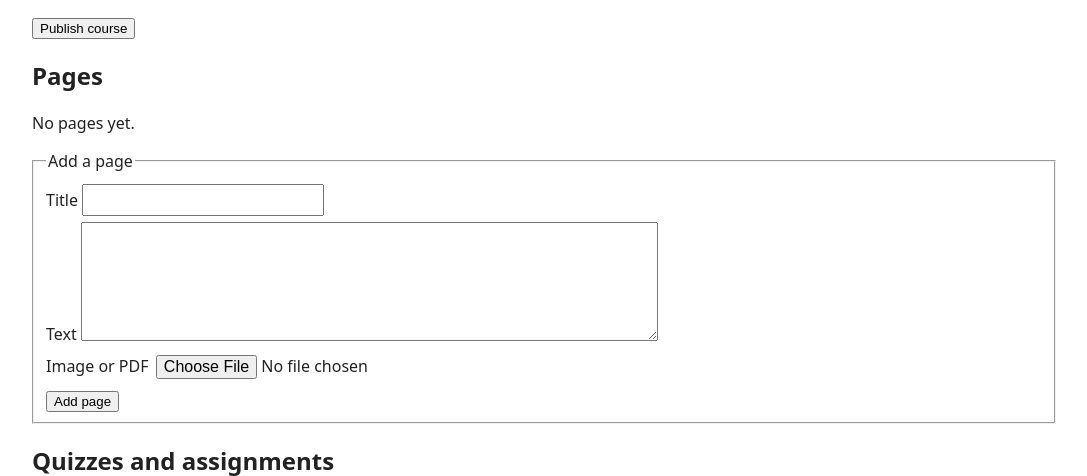
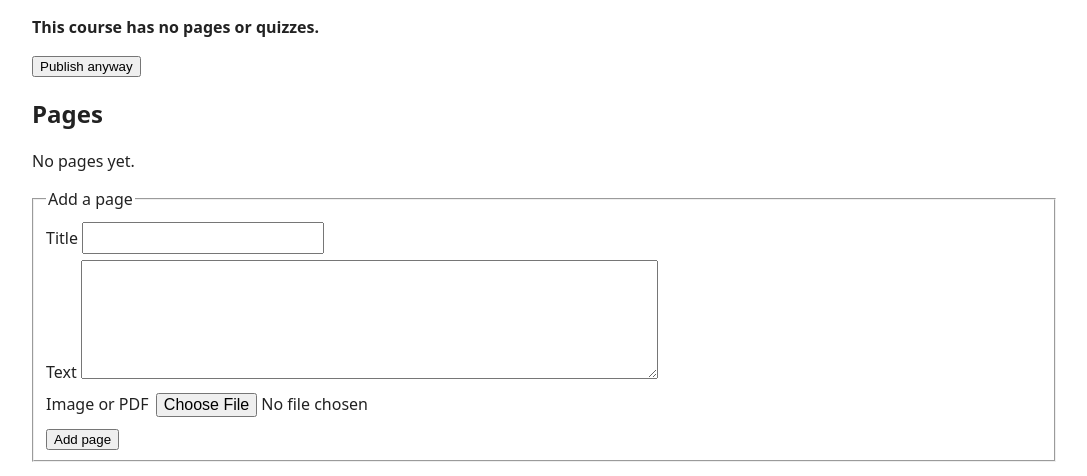
Before and after one commit to msaqib/testlms, a Flask app: template templates/course_manage.html in a window 1280 px wide. Shown: the part 193-669 px from the top of the page, without its empty margins (96-1183 px from the left). Run offline with Flask 3, Linux system fonts and the light colour scheme; the template is opened without the code that fills it, so the values that code supplies are empty; parts of the project's set-up code (start-up, migrations or seed data) failed here and were passed over.

Commit message:
Warn before publishing a course with no pages or quizzes
Fixes #4. Publishing an empty course now shows a warning and a
'Publish anyway' button; the server only publishes empty courses when
confirm=1 is posted.

Co-authored-by: Copilot <223556219+Copilot@users.noreply.github.com>

```diff
--- a/app.py
+++ b/app.py
@@ -435,6 +435,12 @@ def create_app(config=None):
     @role_required("instructor")
     def instructor_publish(course_id):
         own_course(course_id)
+        content = row("SELECT (SELECT COUNT(*) FROM pages WHERE course_id = ?) + "
+                      "(SELECT COUNT(*) FROM assessments WHERE course_id = ?) AS n",
+                      course_id, course_id)["n"]
+        if content == 0 and not request.form.get("confirm"):
+            flash("This course has no pages or quizzes. Publish it anyway?")
+            return redirect(f"/instructor/courses/{course_id}")
         run("UPDATE courses SET status = 'published' WHERE course_id = ?", course_id)
         run("UPDATE assessments SET status = 'published', published_on = ? "
             "WHERE course_id = ? AND status != 'published'", today(), course_id)
--- a/templates/course_manage.html
+++ b/templates/course_manage.html
@@ -3,7 +3,7 @@
 <h1>{{ course.title }} ({{ course.cohort }})</h1>
 <p>Status: <strong class="{{ course.status }}">{{ course.status }}</strong>
 &middot; <a href="/instructor/cohorts/{{ course.course_id }}/results">Results</a></p>
-{% if course.status != 'published' %}<form method="post" action="/instructor/courses/{{ course.course_id }}/publish"><button>Publish course</button></form>{% endif %}
+{% if course.status != 'published' %}{% if pages or assessments %}<form method="post" action="/instructor/courses/{{ course.course_id }}/publish"><button>Publish course</button></form>{% else %}<p><strong>This course has no pages or quizzes.</strong></p><form method="post" action="/instructor/courses/{{ course.course_id }}/publish"><input type="hidden" name="confirm" value="1"><button>Publish anyway</button></form>{% endif %}{% endif %}
 <h2>Pages</h2>
 {% for p in pages %}<h3>{{ p.title }}</h3><p style="white-space:pre-wrap">{{ p.body }}</p>
 {% for f in files if f.page_id == p.page_id %}<p><a href="/files/{{ f.attachment_id }}">{{ f.filename }}</a></p>{% endfor %}{% else %}<p>No pages yet.</p>{% endfor %}
```
Also changed, not shown: tests/test_journey.py (+20 -0 lines), 2 other files.
